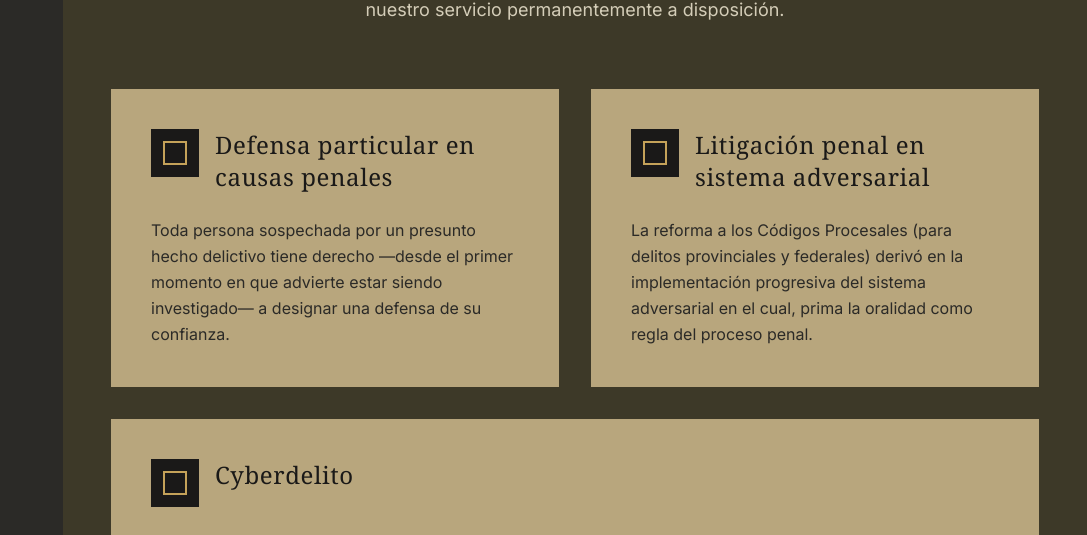
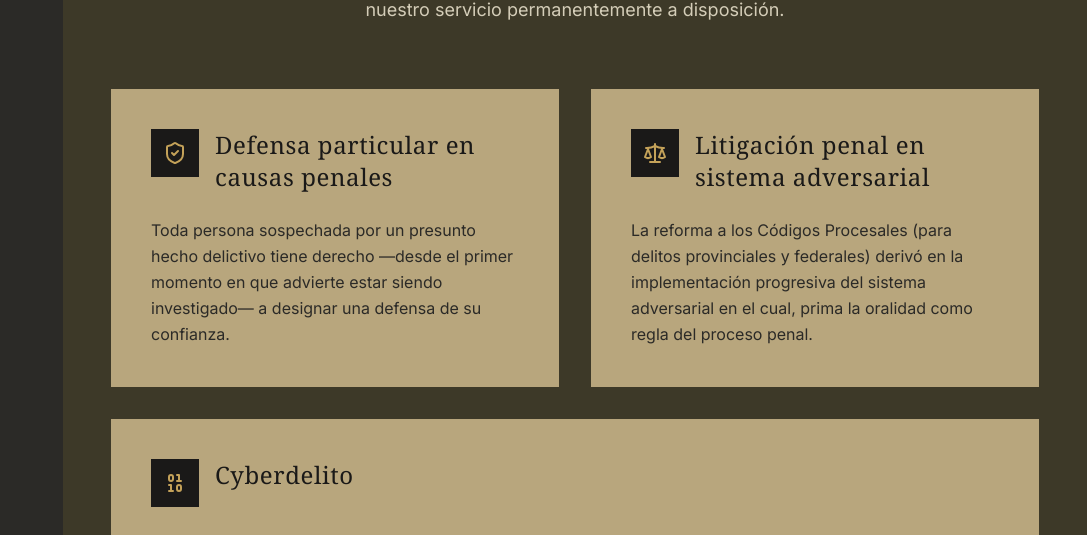
Before and after one commit to tomasferro-dev/estudiopenalferro-update-2, a React (Vite) app: page / in a window 1280 px wide. Shown: the part 1794-2329 px from the top of the page, without its empty margins (193-1280 px from the left). Built offline with nearby package versions, Linux system fonts and the light colour scheme.

Commit message:
icons, map, images

```diff
--- a/src/app/App.tsx
+++ b/src/app/App.tsx
@@ -1,7 +1,8 @@
 import { useState } from 'react';
-import { Menu, X, Phone, Mail, MapPin, ChevronRight } from 'lucide-react';
+import { Menu, X, Phone, Mail, MapPin, ChevronRight, ChevronDown, ShieldCheck, Scale, Binary } from 'lucide-react';
 // import heroImage from "figma:asset/5bc8747ff68c28cfe4e516a61a7285fe39405632.png";
-import aboutImage from "../assets/images/josefina4-cuadrado.jpg";
+import heroImage from "../assets/images/fondo2.jpg";
+import aboutImage from "../assets/images/josefina3.jpg";
 
 
 export default function App() {
@@ -107,7 +108,7 @@ export default function App() {
           id="bienvenido"
           className="relative min-h-screen flex items-center justify-center"
           style={{
-            // backgroundImage: `linear-gradient(rgba(26, 25, 24, 0.7), rgba(26, 25, 24, 0.7)), url(${heroImage})`,
+            backgroundImage: `linear-gradient(rgba(26, 25, 24, 0.7), rgba(26, 25, 24, 0.7)), url(${heroImage})`,
             backgroundSize: 'cover',
             backgroundPosition: 'center'
           }}
@@ -198,7 +199,7 @@ export default function App() {
               <div className="bg-[#B8A67D] p-8 lg:p-10 hover:bg-[#C4A259] transition-all duration-300 group">
                 <div className="flex items-start gap-4 mb-6">
                   <div className="w-12 h-12 bg-[#1A1918] flex items-center justify-center flex-shrink-0">
-                    <div className="w-6 h-6 border-2 border-[#C4A259]"></div>
+                    <ShieldCheck className="text-[#C4A259] " size={24} />
                   </div>
                   <h3 className="text-xl md:text-2xl font-serif font-medium text-[#1A1918] tracking-wide">
                     Defensa particular en causas penales
@@ -215,7 +216,7 @@ export default function App() {
               <div className="bg-[#B8A67D] p-8 lg:p-10 hover:bg-[#C4A259] transition-all duration-300 group">
                 <div className="flex items-start gap-4 mb-6">
                   <div className="w-12 h-12 bg-[#1A1918] flex items-center justify-center flex-shrink-0">
-                    <div className="w-6 h-6 border-2 border-[#C4A259]"></div>
+                    <Scale className="text-[#C4A259] " size={24} />
                   </div>
                   <h3 className="text-xl md:text-2xl font-serif font-medium text-[#1A1918] tracking-wide">
                     Litigación penal en sistema adversarial
@@ -232,7 +233,8 @@ export default function App() {
               <div className="bg-[#B8A67D] p-8 lg:p-10 hover:bg-[#C4A259] transition-all duration-300 group md:col-span-2">
                 <div className="flex items-start gap-4 mb-6">
                   <div className="w-12 h-12 bg-[#1A1918] flex items-center justify-center flex-shrink-0">
-                    <div className="w-6 h-6 border-2 border-[#C4A259]"></div>
+                    {/* <div className="w-6 h-6 border-2 border-[#C4A259]"></div> */}
+                    <Binary className="text-[#C4A259] " size={24} />
                   </div>
                   <h3 className="text-xl md:text-2xl font-serif font-medium text-[#1A1918] tracking-wide">
                     Cyberdelito
@@ -306,6 +308,9 @@ export default function App() {
                 <div className="w-14 h-14 bg-[#C4A259]/20 rounded-full flex items-center justify-center mx-auto mb-4">
                   <MapPin className="text-[#C4A259]" size={24} />
                 </div>
+                {/* <iframe id="map-canvas" class="map_part" width="210"  height="200"  frameborder="0" scrolling="no" marginheight="0" marginwidth="0" src="https://maps.google.com/maps?width=100%&amp;height=100%&amp;hl=en&amp;q=Av. Bartolomé Mitre 565, M5500 Mendoza&amp;t=&amp;z=14&amp;ie=UTF8&amp;iwloc=B&amp;output=embed">
+
+                </iframe> */}
                 <h3 className="text-sm font-semibold tracking-[0.08em] uppercase text-[#C4A259] mb-2">
                   Ubicación
                 </h3>
@@ -315,16 +320,39 @@ export default function App() {
               </div>
             </div>
 
+{/* <iframe id="map-canvas" class="map_part" width="250"  height="200"  frameborder="0" scrolling="no" marginheight="0" marginwidth="0" src="https://maps.google.com/maps?width=100%&amp;height=100%&amp;hl=en&amp;q=Av. Bartolomé Mitre 565, M5500 Mendoza&amp;t=&amp;z=14&amp;ie=UTF8&amp;iwloc=B&amp;output=embed">
+
+</iframe> */}
             {/* CTA Button */}
             <div className="text-center mt-12">
+
               <a
                 href="https://wa.me/2616589732"
                 target="_blank"
                 rel="noopener noreferrer"
                 className="inline-flex items-center gap-2 bg-[#C4A259] text-[#1A1918] px-8 py-4 text-sm font-semibold tracking-[0.08em] uppercase hover:bg-[#D4B36A] transition-all duration-300 shadow-lg hover:shadow-xl"
               >
+
                 Consultar por WhatsApp
                 <ChevronRight size={18} />
+              </a>
+            </div>
+            <div className="text-center mt-12">
+              <p
+                className="inline-flex items-center gap-2 bg-[#C4A259] text-[#1A1918] px-8 py-4 text-sm font-semibold tracking-[0.08em] uppercase hover:bg-[#D4B36A] transition-all duration-300 shadow-lg hover:shadow-xl"
+              >
+                Encontranos en
+                <ChevronDown size={18} />
+              </p>
+            </div>
+            <div className="text-center mt-4">
+
+              <a
+                target="_blank"
+                rel="noopener noreferrer"
+                className="inline-flex items-center gap-2  text-[#1A1918] px-8 py-4 text-sm font-semibold tracking-[0.08em] uppercase  transition-all duration-300 shadow-lg hover:shadow-xl"
+              >
+                 <iframe id="map-canvas" class="map_part" width="350"  height="250"  frameborder="0" scrolling="no" marginheight="0" marginwidth="0" src="https://maps.google.com/maps?width=100%&amp;height=100%&amp;hl=en&amp;q=Av. Bartolomé Mitre 565, M5500 Mendoza&amp;t=&amp;z=14&amp;ie=UTF8&amp;iwloc=B&amp;output=embed"></iframe>
               </a>
             </div>
           </div>
```
